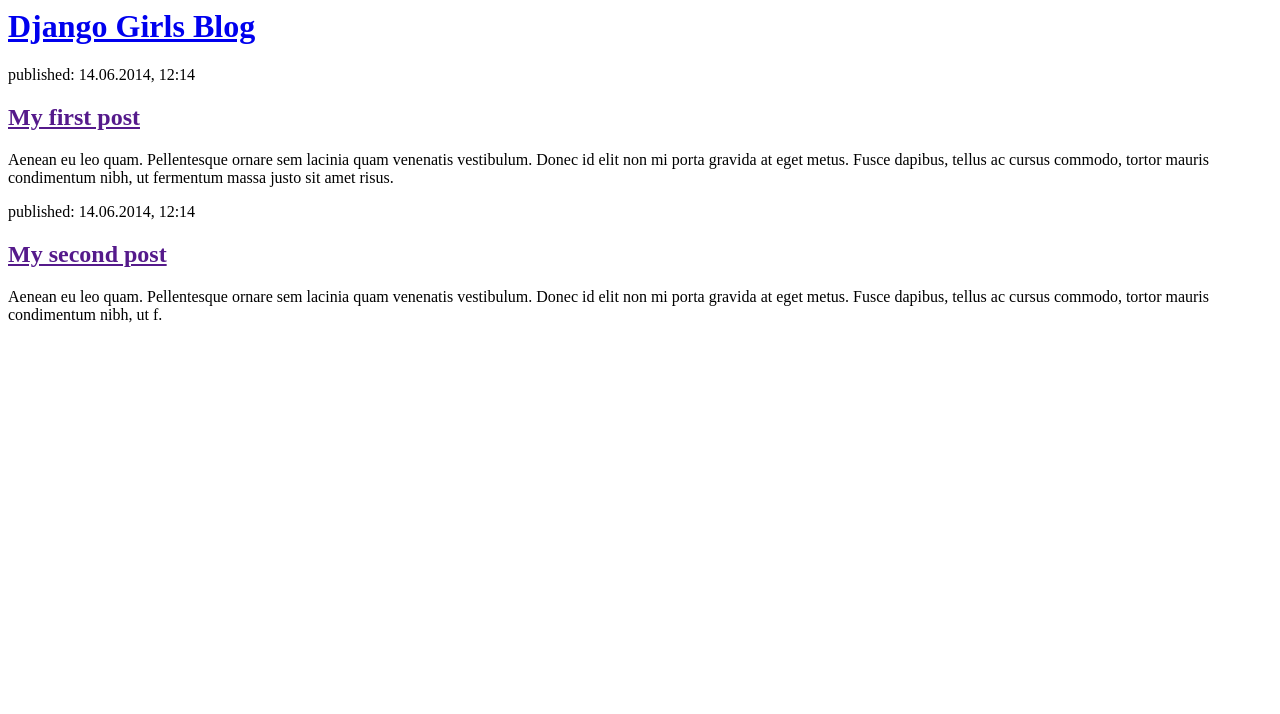
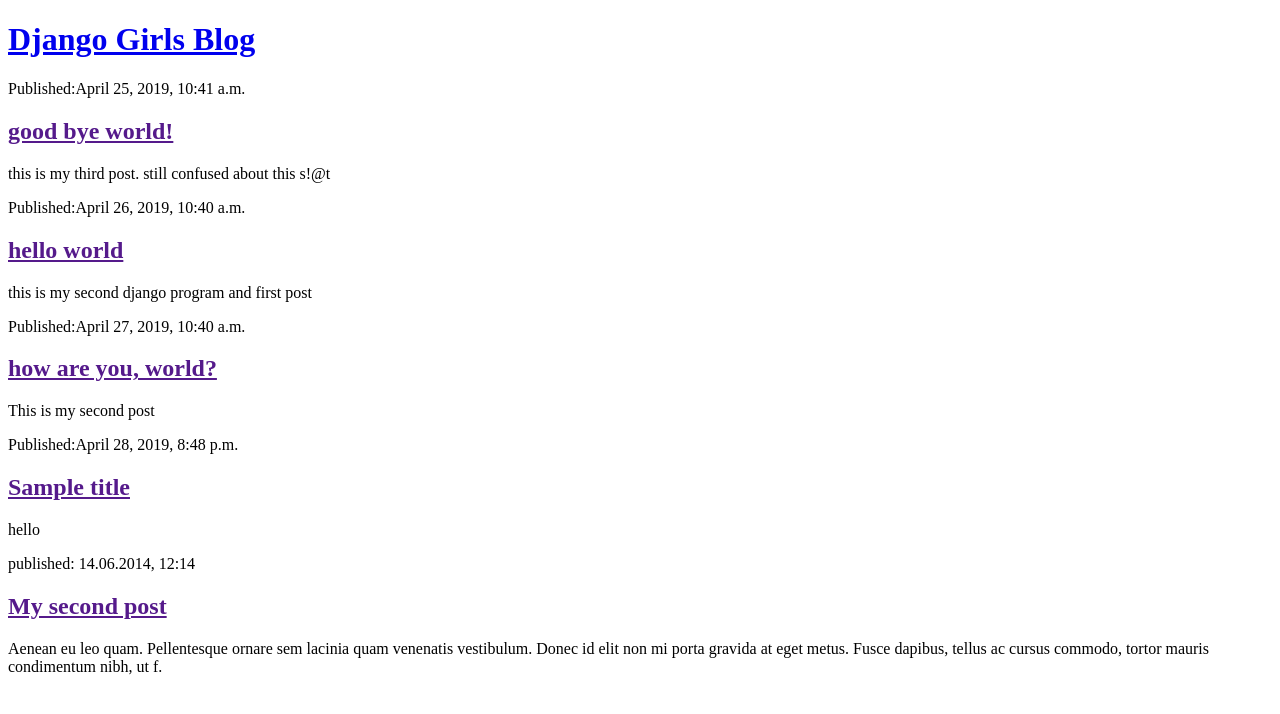
Before and after one commit to camilo1rp/blog, a Django app: page / in a window 1280 px wide. Shown: the top 714 px of the page. Run offline with Django 3.2, Linux system fonts and the light colour scheme; data comes from the database, SQL or seed files in the repository; both versions use the stored data as it was after the commit.

Commit message:
Tutorial girls part 3

```diff
--- a/blog/myblog/templates/myblog/post_list.html
+++ b/blog/myblog/templates/myblog/post_list.html
@@ -1,3 +1,4 @@
+<!DOCTYPE html>
 <html>
     <head>
         <title>Django Girls blog</title>
@@ -8,9 +9,13 @@
         </div>
 
         <div>
-            <p>published: 14.06.2014, 12:14</p>
-            <h2><a href="">My first post</a></h2>
-            <p>Aenean eu leo quam. Pellentesque ornare sem lacinia quam venenatis vestibulum. Donec id elit non mi porta gravida at eget metus. Fusce dapibus, tellus ac cursus commodo, tortor mauris condimentum nibh, ut fermentum massa justo sit amet risus.</p>
+            {% for post in posts %}
+                <div>
+                    <p>Published:{{ post.published_date }}</p>
+                    <h2><a href="">{{ post.title }}</a></h2>
+                    <p>{{ post.text|linebreaksbr }}</p>
+                </div>
+            {% endfor %}
         </div>
 
         <div>
--- a/blog/myblog/views.py
+++ b/blog/myblog/views.py
@@ -1,4 +1,8 @@
 from django.shortcuts import render
+from django.utils import timezone
+
+from .models import Post
 
 def post_list(request):
-    return render(request, 'myblog/post_list.html',{})
+    posts = Post.objects.filter(published_date__lte=timezone.now()).order_by('published_date')
+    return render(request, 'myblog/post_list.html',{'posts':posts})
```
Also changed, not shown: blog/db.sqlite3.
